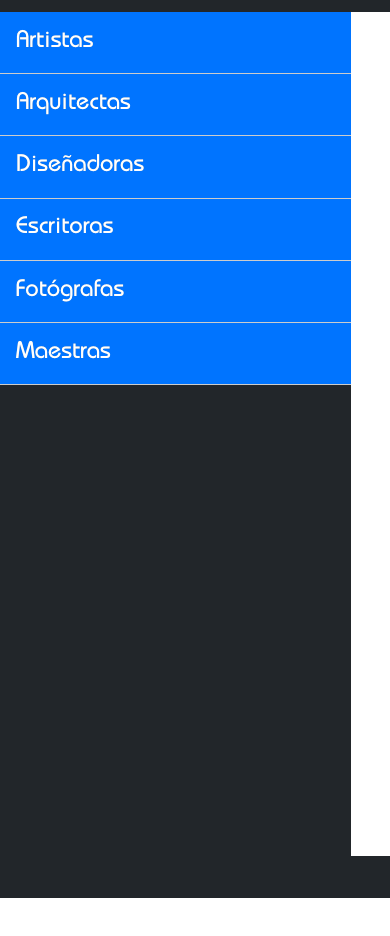
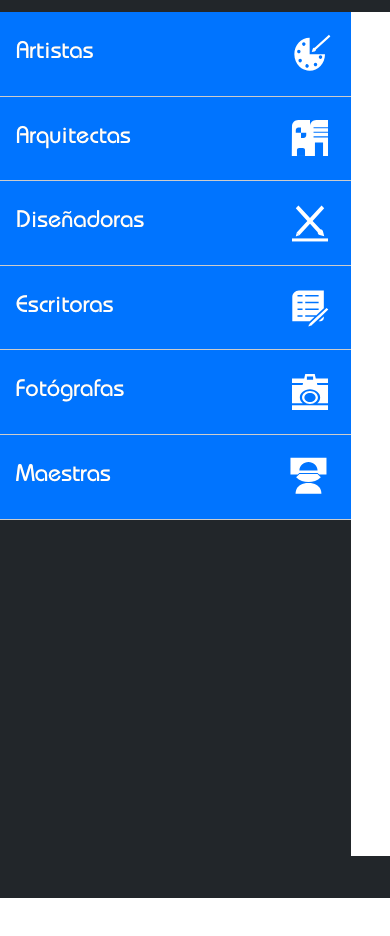
Before and after one commit to joshuadazar/bauhaus, a plain HTML site: page index.html in a window 390 px wide. Both pictures are taken after a click on the picture 35 px from the left and 30 px from the top of the page. Shown: the part 58-994 px from the top of the page. Drawn offline with Linux system fonts and the light colour scheme.

Commit message:
iconos en menu movil

```diff
--- a/css/estilos.css
+++ b/css/estilos.css
@@ -244,6 +244,8 @@ min-height: 5vh;
     margin: 0;
     padding:0;
   }
+
+  /* general styles roles menu */
   .mobile-menu-container .menu-mobile li, .mobile-menu-container .mobile-women-list .role-title {
     background: var(--blue1);
     display: flex;
@@ -253,6 +255,11 @@ min-height: 5vh;
   .mobile-menu-container .menu-mobile li, .mobile-menu-container .mobile-women-list .role-title div {
     padding-right: 3rem;
     font-family: verdana;
+  }
+
+  /* role title mobile menu */
+  .mobile-menu-container .menu-mobile li {
+    align-items: center;
   }
 
   .mobile-menu-container .menu-mobile li, .mobile-menu-container .mobile-women-list li{
--- a/index.html
+++ b/index.html
@@ -33,12 +33,12 @@
   <!-- mobile menu -->
   <section id="mobileMenuContainer" class="mobile-menu-container">
     <ul id="mobileMenu" class="menu-mobile">
-      <li value="artistasMobile">Artistas</li>
-      <li value="arquitectasMobile">Arquitectas</li>
-      <li value="disenadorasMobile">Diseñadoras</li>
-      <li value="escritorasMobile">Escritoras</li>
-      <li value="fotografasMobile">Fotógrafas</li>
-      <li value="maestrasMobile">Maestras</li>
+      <li value="artistasMobile">Artistas <img src="./imagenes/icon-Artistas.svg"></li>
+      <li value="arquitectasMobile">Arquitectas <img src="./imagenes/icon-Arquitectas.svg"></li>
+      <li value="disenadorasMobile">Diseñadoras <img src="./imagenes/icon-Disenadoras.svg"></li>
+      <li value="escritorasMobile">Escritoras <img src="./imagenes/icon-Escritoras.svg"></li>
+      <li value="fotografasMobile">Fotógrafas <img src="./imagenes/icon-Fotografas.svg"></li>
+      <li value="maestrasMobile">Maestras <img src="./imagenes/icon-Maestras.svg"></li>
     </ul>
     <ul id="mobileWomenList" class="mobile-women-list">
       <!-- dinamic women list -->
```
